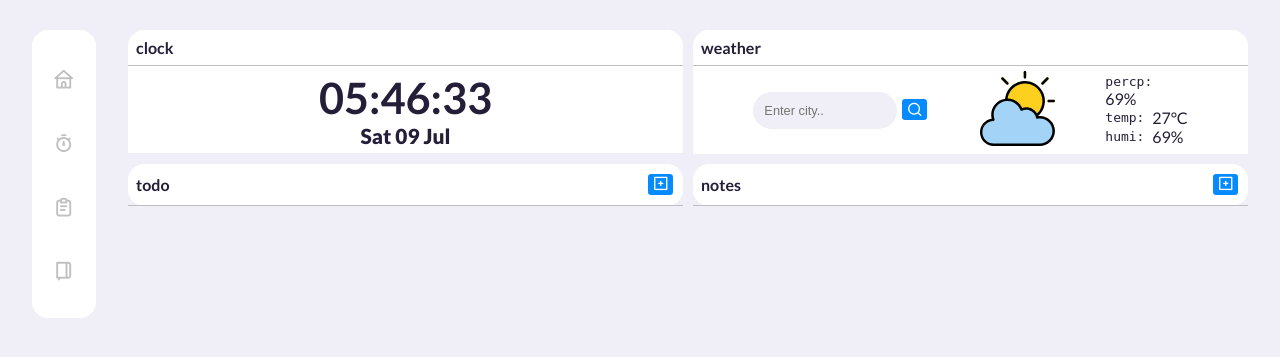
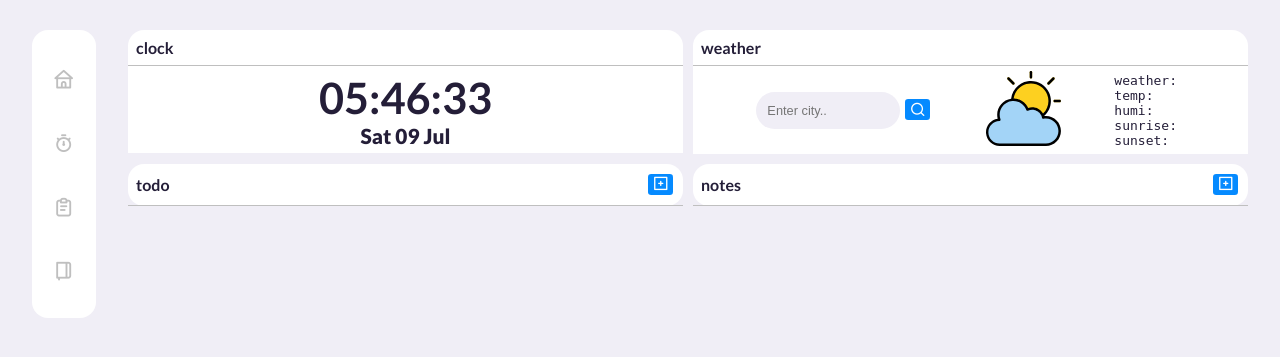
Before and after one commit to kodefarmers/samsara, a PHP site: page /projects/index.php in a window 1280 px wide. Shown: the part 56-413 px from the top of the page. Run offline with PHP 8.4, Linux system fonts and the light colour scheme; the visitor is signed in with stand-in values (Sample User, id 1); data that the repository does not hold is empty; a stand-in replaces the project's code that opens the database connection; some libraries are stand-ins or nearby versions.

Commit message:
Updating weather component html

```diff
--- a/app/views/pages/index.php
+++ b/app/views/pages/index.php
@@ -36,17 +36,25 @@
           <img src="<?php echo URLROOT; ?>/img/weather-icons/cloud.svg" alt="" srcset="" class="weather-icon">
         </div>
         <div class="child2-content-right">
-          <div class="child2-percipitation">
-            <pre>percp: </pre>
-            <span>69%</span>
+          <div class="child2-weather">
+            <pre>weather: </pre>
+            <span id="span-weather"></span>
           </div>
           <div class="child2-temperature">
             <pre>temp: </pre>
-            <span>27&#176;C</span>
+            <span id="span-temperature"></span>
           </div>
           <div class="child2-humidity">
             <pre>humi: </pre>
-            <span>69%</span>
+            <span id="span-humidity"></span>
+          </div>
+          <div class="child2-sunrise">
+            <pre>sunrise: </pre>
+            <span id="span-sunrise"></span>
+          </div>
+          <div class="child2-sunset">
+            <pre>sunset: </pre>
+            <span id="span-sunset"></span>
           </div>
         </div>
       </div>
```
